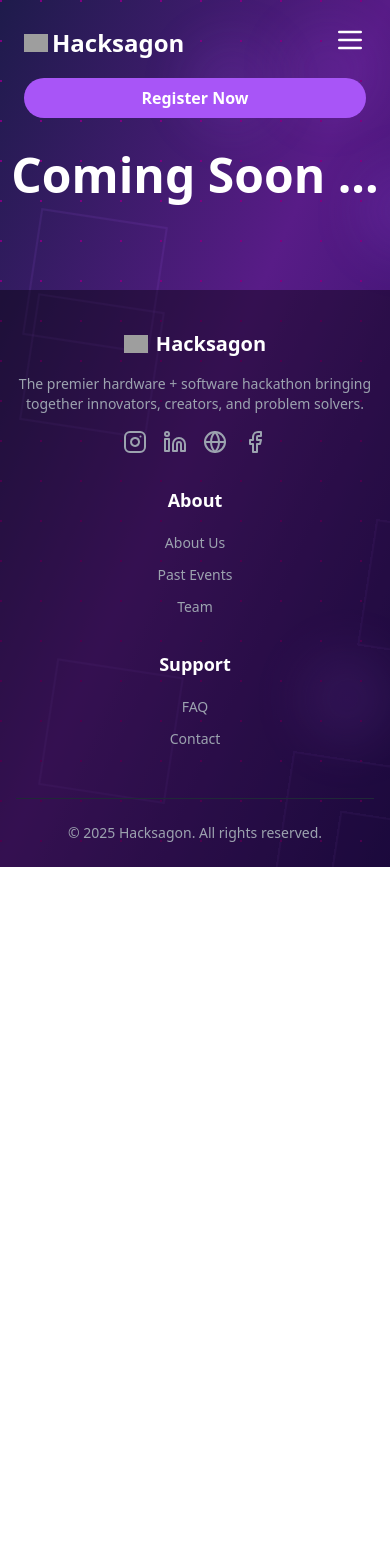
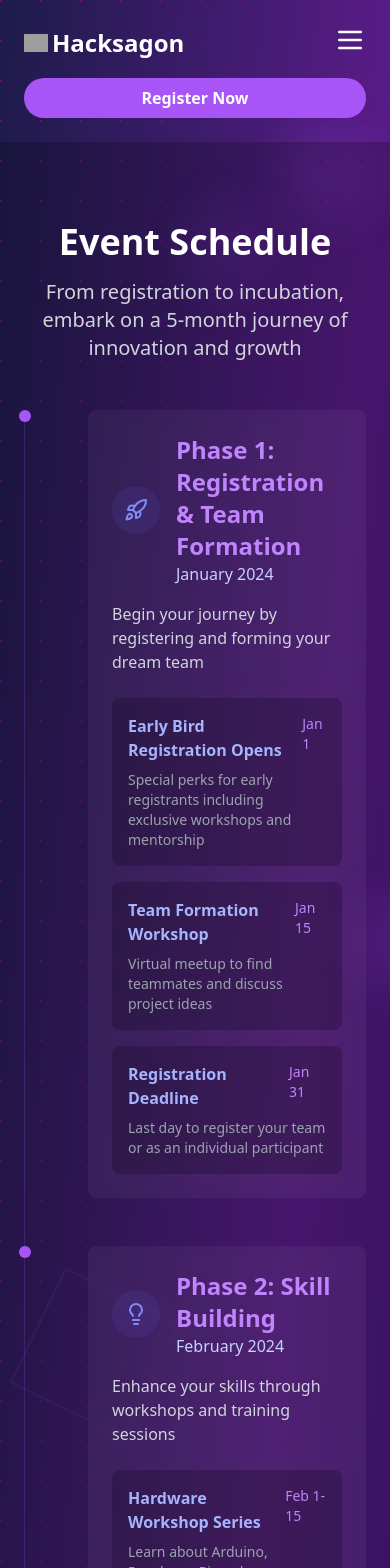
Before and after one commit to AdityaKrSingh26/Hacksagon, a React (Vite) app: page /schedule in a window 390 px wide. Shown: the top 1568 px of the page. Before the commit the page ends 867 px from the top, so only its background shows below. Built offline with nearby package versions, Linux system fonts and the light colour scheme; grey boxes are pictures that could not be loaded.

Commit message:
Add : event schedule page
Signed-off-by: Aditya <adityakrsingh2604@gmail.com>

```diff
--- a/src/Pages/About/About.tsx
+++ b/src/Pages/About/About.tsx
@@ -1,5 +1,14 @@
 import "./about.css";
-import { Cpu, Users, Lightbulb, Trophy, Shield, Globe } from "lucide-react";
+import {
+  Cpu,
+  Users,
+  Lightbulb,
+  Trophy,
+  Shield,
+  Globe
+} from "lucide-react";
+
+
 const reasons = [
   {
     icon: Cpu,
@@ -28,7 +37,7 @@ const reasons = [
   {
     icon: Trophy,
     title: "Exciting Prizes",
-    description: "Win attractive cash prizes worth up to ₹1,00,000.",
+    description: "Win attractive cash prizes and goodies worth up to ₹2,50,000.",
   },
   {
     icon: Shield,
@@ -37,14 +46,15 @@ const reasons = [
       "Join like-minded research enthusiasts and collaborate to find optimized solutions.",
   },
 ];
+
+
 function About() {
   return (
     <div className="about-container flex flex-wrap px-4 md:px-6 py-10 md:py-16">
       <div className="about-text w-full md:w-1/2 pr-0 md:pr-6 mb-8 md:mb-0">
-      <div className="flex flex-col md:flex-row items-center justify-center leading-tight">
+        <div className="flex flex-col md:flex-row items-center leading-tight">
           <h1 className="text-5xl md:text-6xl font-bold bg-clip-text text-transparent bg-gradient-to-r from-pink-500 to-purple-400 mb-4 md:mb-0">
             Hacksagon
-
           </h1>
           <div className="digit-container flex md:md-4 md:mb-0">
             <div className="digit text-6xl font-bold">2</div>
@@ -53,8 +63,7 @@ function About() {
             <div className="digit text-6xl font-bold">5</div>
           </div>
         </div>
-  <p className="mt-6 md:mt-8 text-gray-300 text-base md:text-lg px-4 md:px-0">
-    <br></br>
+        <p className="mt-6 md:mt-8 text-gray-300 text-base md:text-lg px-4 md:px-0 mb-10">
           It is a national-level competition focused on both hardware and software innovations. It provides students a platform to address real-world challenges, fostering creativity and product development.
         </p>
       </div>
@@ -86,4 +95,6 @@ function About() {
     </div>
   );
 }
+
+
 export default About;
--- a/src/Pages/Contact/Contact.tsx
+++ b/src/Pages/Contact/Contact.tsx
@@ -1,5 +1,12 @@
 import "./contact.css";
-import { Instagram, Linkedin, Globe, Facebook } from 'lucide-react';
+import {
+  Instagram,
+  Linkedin,
+  Globe,
+  Facebook
+} from 'lucide-react';
+
+
 const contacts = [
   {
     name: "Disha Kwatra",
@@ -23,12 +30,16 @@ const contacts = [
     pos: "Web Master"
   },
 ];
+
+
 const social = [
   { name: 'Instagram', icon: Instagram, url: 'https://www.instagram.com/abv_iiitm_ieee' },
   { name: 'LinkedIn', icon: Linkedin, url: 'https://www.linkedin.com/company/abviiitmieee' },
   { name: 'Email', icon: Globe, url: 'https://ieee.iiitm.ac.in/' },
   { name: 'Facebook', icon: Facebook, url: 'https://www.facebook.com/abviiitmieee' }
 ];
+
+
 const Contact = () => {
   return (
     <div className="w-2/3 mx-auto flex flex-col">
@@ -73,10 +84,12 @@ const Contact = () => {
         </div>
       </div>
       <div className="flex md:flex-col mx-auto my-10 md:w-full">
-      <h1
-  className="text-4xl md:text-5xl md:pb-2 my-auto pr-4 md:p-0 md:border-b text-center font-bold animate-fade-in-bounce"
->Our Social accounts!</h1>
-  <div className="w-full border-l md:border-none md:flex md:justify-evenly">
+        <h1
+          className="text-4xl md:text-5xl my-auto pr-4 pb-8 border-b text-center font-bold"
+        >
+          Our Social accounts!
+        </h1>
+        <div className="w-full border-l md:border-none md:flex md:justify-evenly mt-3">
           {social.map((app) => (
             <a className="flex p-2" href={app.url} key={app.name}>
               <app.icon />
--- a/src/Pages/Schedule/Schedule.tsx
+++ b/src/Pages/Schedule/Schedule.tsx
@@ -1,14 +1,35 @@
-function Schedule() {
-    return (
-      <div className="w-full md:w-1/2 text-center">
-        <h1 className="text-5xl sm:text-5xl md:text-6xl font-bold mb-4 sm:mb-7 leading-snug sm:leading-tight">
-          <span className="typewriter-animation inline-block text-gradient ">
-            Coming Soon ...
-            <br></br>
-            <br></br>
-          </span>
-        </h1>
+import { useIntersectionObserver } from '../../hooks/useIntersectionObserver.ts';
+import { TimelinePhase } from './TimelinePhase.tsx';
+import { schedulePhases } from '../../data/scheduleData.ts';
+
+export default function SchedulePage() {
+  const [ref, isVisible] = useIntersectionObserver();
+
+  return (
+    <section id="schedule" className="py-20 bg-black/20">
+      <div className="container mx-auto px-6">
+        <div className="text-center mb-12">
+          <h2 className="text-4xl font-bold mb-4">Event Schedule</h2>
+          <p className="text-xl text-gray-300 max-w-2xl mx-auto">
+            From registration to incubation, embark on a 5-month journey of innovation and growth
+          </p>
+        </div>
+        <div
+          ref={ref}
+          className={`max-w-4xl mx-auto stagger-animation ${isVisible ? 'is-visible' : ''}`}
+        >
+          {schedulePhases.map((phase, index) => (
+            <TimelinePhase
+              key={index}
+              phase={phase.phase}
+              date={phase.date}
+              icon={phase.icon}
+              description={phase.description}
+              events={phase.events}
+            />
+          ))}
+        </div>
       </div>
-    );
-  }
-  export default Schedule;
+    </section>
+  );
+}
--- /dev/null
+++ b/src/Pages/Schedule/TimelinePhase.tsx
@@ -0,0 +1,46 @@
+import { Icon } from 'lucide-react';
+
+interface TimelinePhaseProps {
+    phase: string;
+    date: string;
+    description: string;
+    icon: Icon;
+    events: Array<{
+        title: string;
+        date: string;
+        description: string;
+    }>;
+}
+
+export function TimelinePhase({ phase, date, description, icon: IconComponent, events }: TimelinePhaseProps) {
+    return (
+        <div className="relative pl-8 pb-12 last:pb-0">
+            <div className="absolute left-0 top-0 w-px h-full bg-purple-500/20">
+                <div className="absolute top-0 left-1/2 w-3 h-3 -translate-x-1/2 rounded-full bg-purple-500" />
+            </div>
+            <div className="bg-white/5 backdrop-blur-sm rounded-lg p-6 ml-8 hover:bg-white/10 transition-all duration-300">
+                <div className="flex items-center gap-4 mb-4">
+                    <div className="p-3 rounded-full bg-indigo-500/10">
+                        <IconComponent className="w-6 h-6 text-indigo-400" />
+                    </div>
+                    <div>
+                        <h3 className="text-2xl font-bold text-purple-400">{phase}</h3>
+                        <p className="text-indigo-200">{date}</p>
+                    </div>
+                </div>
+                <p className="text-gray-300 mb-6">{description}</p>
+                <div className="space-y-4">
+                    {events.map((event, index) => (
+                        <div key={index} className="bg-black/20 rounded-lg p-4">
+                            <div className="flex justify-between items-start mb-2">
+                                <h4 className="font-semibold text-indigo-300">{event.title}</h4>
+                                <span className="text-sm text-purple-400">{event.date}</span>
+                            </div>
+                            <p className="text-gray-400 text-sm">{event.description}</p>
+                        </div>
+                    ))}
+                </div>
+            </div>
+        </div>
+    );
+}
--- a/src/components/Footer.tsx
+++ b/src/components/Footer.tsx
@@ -1,14 +1,30 @@
-import { Instagram, Linkedin, Globe,Facebook } from 'lucide-react';
+import {
+  Instagram,
+  Linkedin,
+  Globe,
+  Facebook
+} from 'lucide-react';
+
+
 const links = {
-  about: ['About Us', 'Past Events', 'Team'],
-  support: ['FAQ', 'Contact'],
+  about: [
+    { name: 'About Us', url: '/about' },
+    { name: 'Past Events', url: 'https://ieee.iiitm.ac.in/events/' },
+    { name: 'Team', url: 'https://ieee.iiitm.ac.in/members/' }
+  ],
+  support: [
+    { name: 'FAQ', url: '/faq' },
+    { name: 'Contact', url: '/contact' }
+  ],
   social: [
     { name: 'Instagram', icon: Instagram, url: 'https://www.instagram.com/abv_iiitm_ieee' },
     { name: 'LinkedIn', icon: Linkedin, url: 'https://www.linkedin.com/company/abviiitmieee' },
     { name: 'Email', icon: Globe, url: 'https://ieee.iiitm.ac.in/' },
-    {name: 'Facebook',icon:Facebook,url:'https://www.facebook.com/abviiitmieee'}
+    { name: 'Facebook', icon: Facebook, url: 'https://www.facebook.com/abviiitmieee' }
   ]
 };
+
+
 export function Footer() {
   return (
     <footer className="bg-black/40 pt-10 pb-6">
@@ -18,7 +34,7 @@ export function Footer() {
           <div className="space-y-4">
             <div className="flex flex-col items-center md:items-start space-y-4">
               <div className="flex items-center space-x-2">
-                <img className="w-6" src="https://i.postimg.cc/cCT9dGfv/Hacksagon-white.png" alt="" />
+                <img className="w-6" src="https://i.postimg.cc/cCT9dGfv/Hacksagon-white.png" alt="Hacksagon Logo" />
                 <span className="text-xl md:text-2xl font-bold">Hacksagon</span>
               </div>
               <p className="text-gray-400 text-sm md:text-base">
@@ -47,10 +63,10 @@ export function Footer() {
               {links.about.map((link, index) => (
                 <li key={index}>
                   <a
-                    href="#"
+                    href={link.url}
                     className="text-gray-400 hover:text-purple-400 transition-colors text-sm md:text-base"
                   >
-                    {link}
+                    {link.name}
                   </a>
                 </li>
               ))}
@@ -64,10 +80,10 @@ export function Footer() {
               {links.support.map((link, index) => (
                 <li key={index}>
                   <a
-                    href="#"
+                    href={link.url}
                     className="text-gray-400 hover:text-purple-400 transition-colors text-sm md:text-base"
                   >
-                    {link}
+                    {link.name}
                   </a>
                 </li>
               ))}
--- a/src/components/HeroContent.tsx
+++ b/src/components/HeroContent.tsx
@@ -1,8 +1,14 @@
 import { useState, useEffect } from 'react';
 import { Stats } from './Stats';
-import { CircuitBoard, Cpu, Zap } from 'lucide-react';
+import { useNavigate } from 'react-router-dom';
+import {
+  CircuitBoard,
+  Cpu,
+  Zap
+} from 'lucide-react';
 
 export function HeroContent() {
+  const navigate = useNavigate();
   const [isVisible, setIsVisible] = useState(false);
 
   useEffect(() => {
@@ -28,18 +34,17 @@ export function HeroContent() {
       </div>
 
       <div
-        className={`max-w-3xl transition-all duration-1000 transform ${
-          isVisible ? "translate-y-0 opacity-100" : "translate-y-10 opacity-0"
-        }`}
+        className={`max-w-3xl transition-all duration-1000 transform ${isVisible ? "translate-y-0 opacity-100" : "translate-y-10 opacity-0"
+          }`}
       >
         <div className="mb-4 inline-flex items-center px-3 py-1 sm:px-4 sm:py-2 rounded-full bg-purple-500/10 border border-purple-500/20">
           <span className="animate-pulse mr-2 w-2 h-2 rounded-full bg-purple-500"></span>
           <span className="text-purple-400 text-sm sm:text-base">
-            Registration Now Open
+            Registrations Opening Soon
           </span>
         </div>
 
-        <div className="flex flex-col md:flex-row items-start md:items-center md:space-x-8 xl:space-x-5 justify-between">
+        <div className="w-full flex flex-col md:flex-row items-start md:items-center md:space-x-8 xl:space-x-5 justify-between">
           <div className="w-full md:w-1/2">
             <h1 className="text-5xl sm:text-5xl md:text-7xl font-bold mb-4 sm:mb-6 leading-snug sm:leading-tight">
               <span className="bg-clip-text text-transparent bg-gradient-to-r from-purple-400 to-pink-500">
@@ -64,18 +69,28 @@ export function HeroContent() {
         </div>
 
         <p className="text-base sm:text-lg md:text-xl mb-6 sm:mb-8 text-gray-300 leading-relaxed">
-          Join 300+ hackers for 48 hours of creation, innovation, and
+          Join 300+ hackers for 36 hours of creation, innovation, and
           breakthrough solutions. Build the future at the intersection of
           hardware and software.
         </p>
 
         <div className="flex flex-col sm:flex-row gap-4 mb-6 sm:mb-12">
-          <button className="group relative px-6 py-2 sm:px-8 sm:py-3 rounded-full font-semibold text-sm sm:text-lg transition-all duration-300 transform hover:scale-105 bg-gradient-to-r from-purple-600 to-pink-600 hover:from-purple-500 hover:to-pink-500">
-            <span className="relative z-10">Apply Now</span>
-            <div className="absolute inset-0 rounded-full bg-white/20 blur opacity-0 group-hover:opacity-100 transition-opacity"></div>
+          <button
+            className="group relative px-6 py-2 sm:px-8 sm:py-3 rounded-full font-semibold text-sm sm:text-lg transition-all duration-300 transform hover:scale-105 bg-gradient-to-r from-purple-600 to-pink-600 hover:from-purple-500 hover:to-pink-500"
+          >
+            <a
+              href="https://unstop.com/"
+              target="_blank"
+            >
+              <span className="relative z-10">Apply Now</span>
+              <div className="absolute inset-0 rounded-full bg-white/20 blur opacity-0 group-hover:opacity-100 transition-opacity"></div>
+            </a>
           </button>
 
-          <button className="relative px-6 py-2 sm:px-8 sm:py-3 rounded-full font-semibold text-sm sm:text-lg border-2 border-purple-500 hover:bg-purple-500/10 transition-colors">
+          <button
+            onClick={() => { navigate('/about') }}
+            className="relative px-6 py-2 sm:px-8 sm:py-3 rounded-full font-semibold text-sm sm:text-lg border-2 border-purple-500 hover:bg-purple-500/10 transition-colors"
+          >
             Learn More
           </button>
         </div>
--- a/src/components/ProcessFlow.tsx
+++ b/src/components/ProcessFlow.tsx
@@ -1,32 +1,34 @@
-import { FileEdit, Users, Code, Award } from 'lucide-react';
+import { FileEdit, Code, Award, Presentation } from 'lucide-react';
 
 const steps = [
   {
     icon: FileEdit,
     title: 'Register',
-    description: 'Submit your application with your team or as an individual'
+    description: 'Choose a Track and submit your idea'
   },
   {
-    icon: Users,
-    title: 'Form Teams',
-    description: 'Find teammates or get matched with other participants'
+    icon: Presentation,
+    title: 'Presentation',
+    description: 'Present your idea to judges to qualify for next round'
   },
   {
     icon: Code,
     title: 'Build',
-    description: '48 hours of intensive hacking and building'
+    description: '36 hours of intensive hacking and building'
   },
   {
     icon: Award,
     title: 'Present',
-    description: 'Demo your project to judges and win awesome prizes'
+    description: 'Demo your project to judges and win awesome prizes and goodies'
   }
 ];
 
 export function ProcessFlow() {
   return (
     <div className="container mx-auto px-6 py-20">
-      <h2 className="text-4xl font-bold mb-12 text-center">How It Works</h2>
+      <h2 className="text-4xl font-bold mb-12 text-center">
+        How It Works
+      </h2>
       <div className="relative">
         <div className="absolute top-1/2 left-0 right-0 h-0.5 bg-purple-500/20 -translate-y-1/2 hidden md:block" />
         <div className="grid md:grid-cols-4 gap-8">
--- /dev/null
+++ b/src/data/scheduleData.ts
@@ -0,0 +1,122 @@
+import { Rocket, Users, Lightbulb, Code, Award, Flag } from 'lucide-react';
+
+export const schedulePhases = [
+  {
+    phase: "Phase 1: Registration & Team Formation",
+    date: "January 2024",
+    icon: Rocket,
+    description: "Begin your journey by registering and forming your dream team",
+    events: [
+      {
+        title: "Early Bird Registration Opens",
+        date: "Jan 1",
+        description: "Special perks for early registrants including exclusive workshops and mentorship"
+      },
+      {
+        title: "Team Formation Workshop",
+        date: "Jan 15",
+        description: "Virtual meetup to find teammates and discuss project ideas"
+      },
+      {
+        title: "Registration Deadline",
+        date: "Jan 31",
+        description: "Last day to register your team or as an individual participant"
+      }
+    ]
+  },
+  {
+    phase: "Phase 2: Skill Building",
+    date: "February 2024",
+    icon: Lightbulb,
+    description: "Enhance your skills through workshops and training sessions",
+    events: [
+      {
+        title: "Hardware Workshop Series",
+        date: "Feb 1-15",
+        description: "Learn about Arduino, Raspberry Pi, and sensor integration"
+      },
+      {
+        title: "Software Development Bootcamp",
+        date: "Feb 16-28",
+        description: "Intensive training on full-stack development and IoT platforms"
+      }
+    ]
+  },
+  {
+    phase: "Phase 3: Preparation",
+    date: "March 2024",
+    icon: Users,
+    description: "Get ready for the main event with mentorship and planning",
+    events: [
+      {
+        title: "Mentor Matching",
+        date: "Mar 1-10",
+        description: "Connect with industry experts for project guidance"
+      },
+      {
+        title: "Project Planning Workshop",
+        date: "Mar 15",
+        description: "Learn about project management and timeline planning"
+      }
+    ]
+  },
+  {
+    phase: "Phase 4: Main Event",
+    date: "April 2024",
+    icon: Code,
+    description: "48 hours of intensive hacking and building",
+    events: [
+      {
+        title: "Opening Ceremony",
+        date: "Apr 1",
+        description: "Kickoff event with keynote speakers and challenge announcements"
+      },
+      {
+        title: "Hackathon Sprint",
+        date: "Apr 2-3",
+        description: "48-hour main hacking period with technical support and mini-events"
+      },
+      {
+        title: "Project Submission",
+        date: "Apr 3",
+        description: "Final submission of projects and documentation"
+      }
+    ]
+  },
+  {
+    phase: "Phase 5: Judging & Awards",
+    date: "April 2024",
+    icon: Award,
+    description: "Present your project and celebrate achievements",
+    events: [
+      {
+        title: "Project Presentations",
+        date: "Apr 4",
+        description: "Teams present their projects to judges and audience"
+      },
+      {
+        title: "Awards Ceremony",
+        date: "Apr 5",
+        description: "Recognition of outstanding projects and special achievements"
+      }
+    ]
+  },
+  {
+    phase: "Phase 6: Post-Event",
+    date: "May 2024",
+    icon: Flag,
+    description: "Continue your journey with post-event opportunities",
+    events: [
+      {
+        title: "Project Showcase",
+        date: "May 1",
+        description: "Online exhibition of winning projects"
+      },
+      {
+        title: "Incubation Program",
+        date: "May 15",
+        description: "Selected teams begin the 3-month incubation program"
+      }
+    ]
+  }
+];
--- /dev/null
+++ b/src/hooks/useIntersectionObserver.ts
@@ -0,0 +1,35 @@
+import { useEffect, useRef, useState, RefObject } from 'react';
+
+interface IntersectionObserverHookOptions extends IntersectionObserverInit { }
+
+export function useIntersectionObserver(
+    options: IntersectionObserverHookOptions = {}
+): [RefObject<HTMLDivElement>, boolean] {
+    const elementRef = useRef<HTMLDivElement>(null);
+    const [isVisible, setIsVisible] = useState(false);
+
+    useEffect(() => {
+        const observer = new IntersectionObserver(
+            ([entry]) => {
+                setIsVisible(entry.isIntersecting);
+            },
+            {
+                threshold: 0.1,
+                ...options,
+            }
+        );
+
+        const element = elementRef.current;
+        if (element) {
+            observer.observe(element);
+        }
+
+        return () => {
+            if (element) {
+                observer.unobserve(element);
+            }
+        };
+    }, [options]);
+
+    return [elementRef, isVisible];
+}
```
Also changed, not shown: src/components/ThemeSection.tsx (+15 -6 lines), src/data/HardwareTracks.ts (added), src/data/SoftwareTracks.ts (added). Lines whose indentation alone changed are shown as unchanged.
